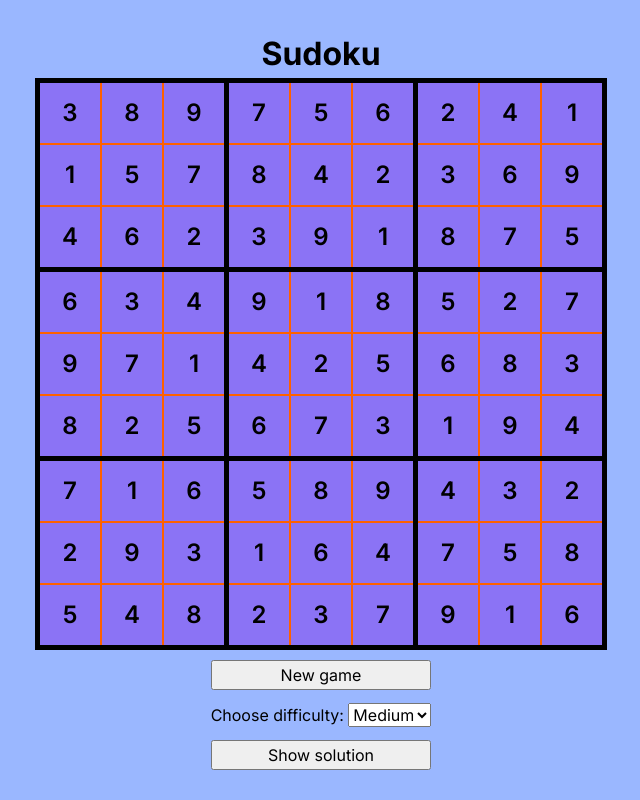
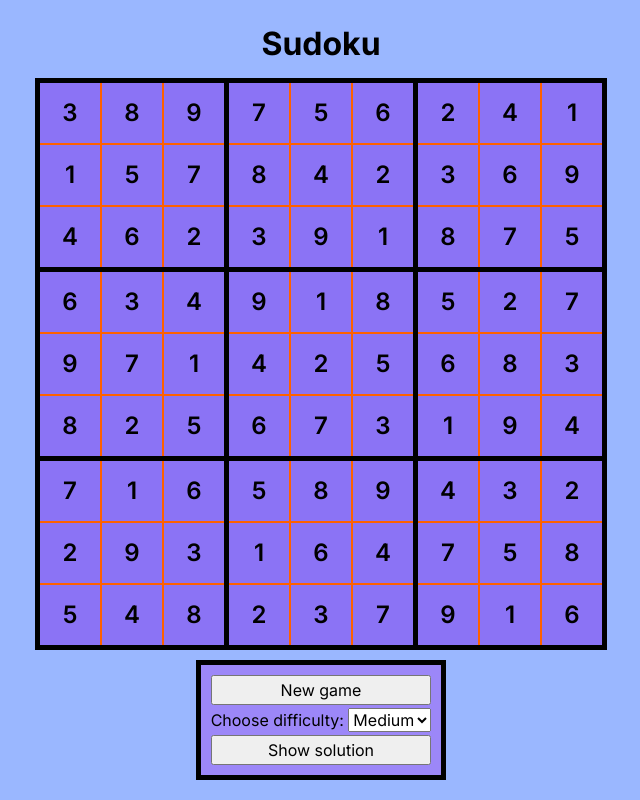
Before and after one commit to lzralbu/sudoku, a Next.js app: page / in a window 1280 px wide. Shown: the whole page, without its empty margins (319-959 px from the left). Built offline with nearby package versions, Linux system fonts and the light colour scheme.

Commit message:
Final version.

```diff
--- a/app/components/Cell.tsx
+++ b/app/components/Cell.tsx
@@ -5,15 +5,10 @@ type CellProps = {
   id: number;
   state: GameState;
   handleCellSelection: (id: number) => void;
-  value: string;
 };
 
-export default function Cell({
-  id,
-  state,
-  handleCellSelection,
-  value,
-}: CellProps) {
+export default function Cell({ id, state, handleCellSelection }: CellProps) {
+  const value = state.cellValues[id];
   return (
     <div
       className={
--- a/app/components/Grid.tsx
+++ b/app/components/Grid.tsx
@@ -21,7 +21,6 @@ export default function Grid({ state, handleCellSelection }: GridProps) {
                 id={cellIndex}
                 state={state}
                 handleCellSelection={handleCellSelection}
-                value={state.cellValues[cellIndex]}
               ></Cell>
             );
           })}
--- a/app/components/Menu.module.css
+++ b/app/components/Menu.module.css
@@ -1,7 +1,9 @@
 .menu {
   display: flex;
   flex-direction: column;
-  padding-top: 10px;
+  padding: 10px;
   justify-content: space-between;
   height: 120px;
+  background-color: #9c87f8;
+  border: 5px black solid;
 }
--- a/app/page.module.css
+++ b/app/page.module.css
@@ -3,6 +3,7 @@
   flex-direction: column;
   justify-content: center;
   align-items: center;
+  gap: 10px;
 
   height: 100vh;
 
```
